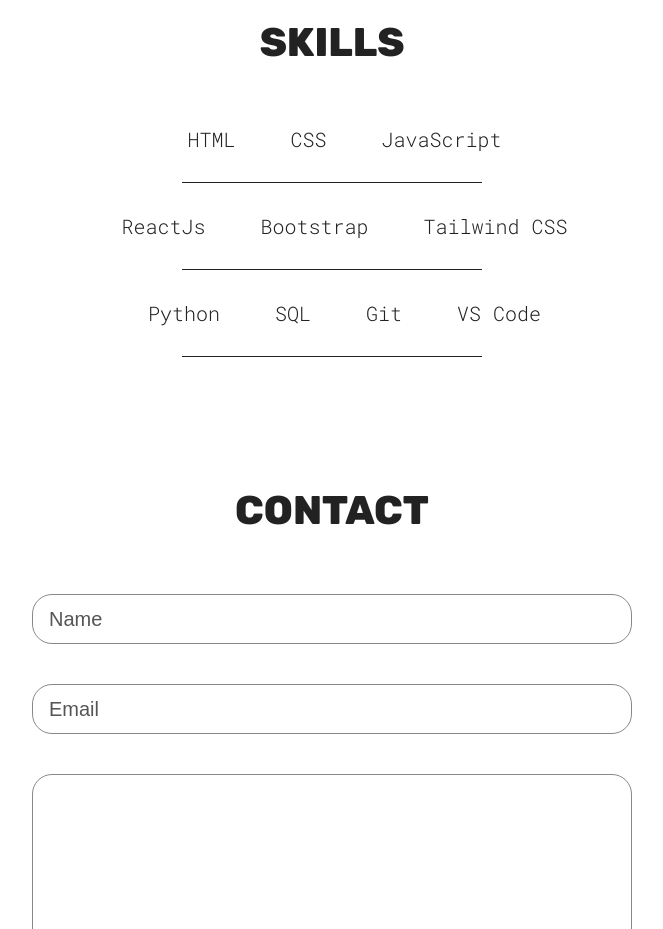
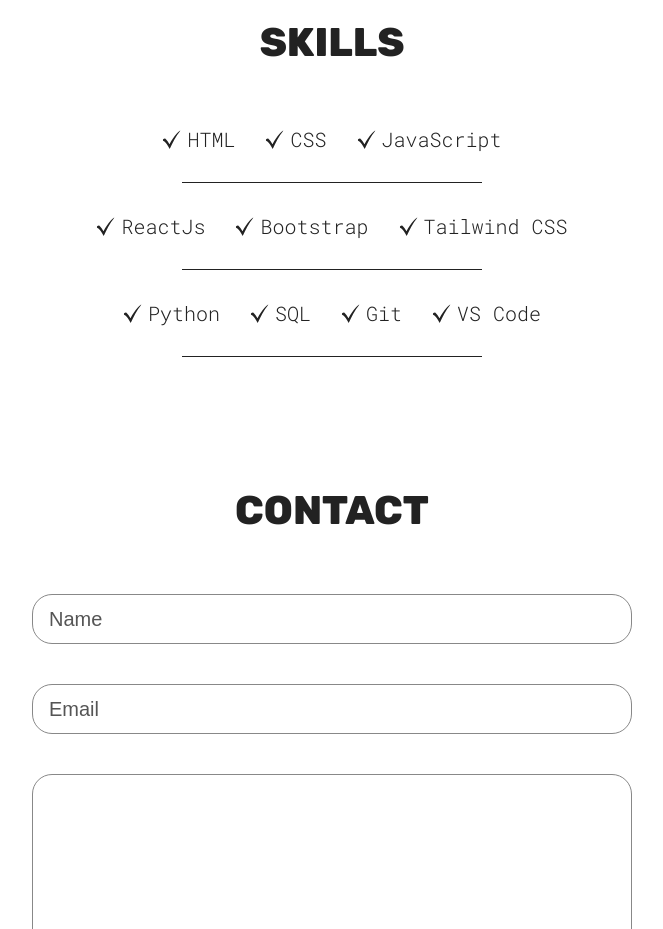
Before and after one commit to bineeth7/Portfolio, a React (Vite) app: page / in a window 1280 px wide. Shown: the part 1400-2329 px from the top of the page, without its empty margins (308-971 px from the left). Built offline with nearby package versions, Linux system fonts and the light colour scheme.

Commit message:
skills list completed

```diff
--- a/src/sections/Skills/Skills.jsx
+++ b/src/sections/Skills/Skills.jsx
@@ -1,8 +1,13 @@
 import styles from './SkillsStyles.module.css'
-import checkMarkIcon from '../../assets/checkmark-dark.svg'
+import checkMarkLight from '../../assets/checkmark-light.svg';
+import checkMarkDark from '../../assets/checkmark-dark.svg';
 import SkillList from '../../common/SkillList'
+import { useTheme } from '../../common/ThemeContext';
 
 function Skills() {
+  const { theme } = useTheme();
+  const checkMarkIcon = theme === 'dark' ? checkMarkDark : checkMarkLight;
+
   return (
     <section id='skills' className={styles.container}>
         <h1 className='sectionTitle'>Skills</h1>
```
